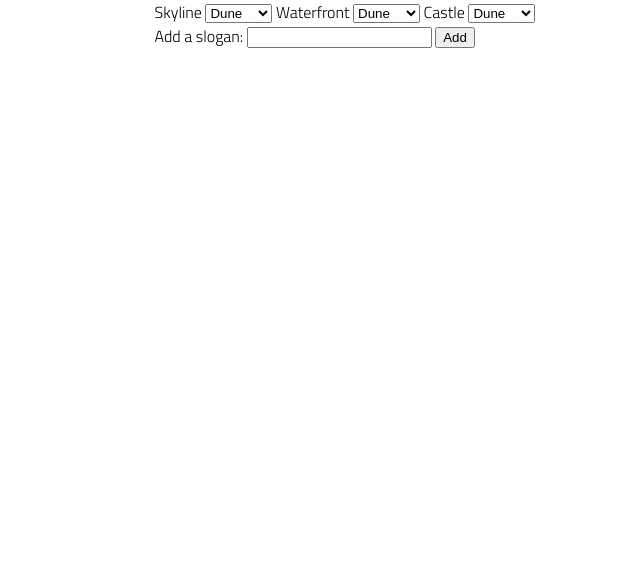
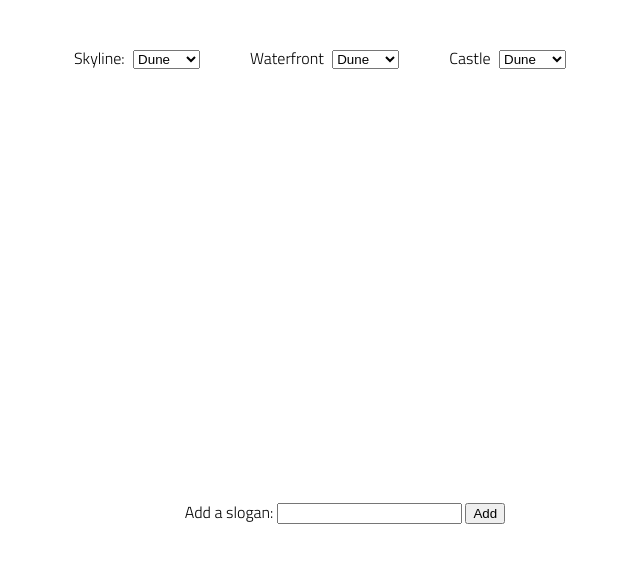
Before and after one commit to Benatovich/city-builder, a plain HTML site: page index.html in a window 1280 px wide. Shown: the whole page, without its empty margins (295-935 px from the left). Drawn offline with Linux system fonts and the light colour scheme.

Commit message:
changed html and css

```diff
--- a/index.html
+++ b/index.html
@@ -14,16 +14,19 @@
 
 <body>
     <main>
-        <div class="top">
         <div class="picker">
+
             <label>
-                Skyline
+                Skyline:
                 <select id="skyline-dropdown">
                     <option value="skyline1">Dune</option>
                     <option value="skyline2">Piltover</option>
                     <option value="skyline3">Zaun</option>
                 </select>
             </label>
+            <div class="skyline">
+                <img id="skyline-image"/>
+            </div>
 
             <label>
                 Waterfront
@@ -33,6 +36,9 @@
                     <option value="waterfront3">Zaun</option>
                 </select>
             </label>
+            <div class="waterfront">
+                <img id="waterfront-image"/>
+            </div>
 
             <label>
                 Castle
@@ -42,39 +48,23 @@
                     <option value="castle3">Zaun</option>
                 </select>
             </label>
-            </div>
-            <div class="slogans">
-                <label>
-                    Add a slogan:
-                    <input class="slogan-input"/>
-                    <button class="slogan-button">Add</button>
-                </label>
-            </div>
-        </div>
-
-        <div class="bottom">
-            <div class="display">
-
-                <div class="skyline">
-                    <img id="skyline-image"/>
-                </div>
-
-                <div class="waterfront">
-                    <img id="waterfront-image"/>
-                </div>
-
             <div class="castle">
                 <img id="castle-image"/>
             </div>
         </div>
-            <div class="slogan-list">
+
+            <div class="slogans">
+                <label>
+                    Add a slogan:
+            <input id="slogan-input"/>
+        </label>
+            <button id="slogan-button">Add</button>
+        <div class="list"></div>
+    </div>
+    <div class="count">
 
     </div>
-            <div class="stats">
-                <p class="report"></p>
-            </div>
 
-        </div>
     </main>
     <script type="module" src="./app.js"></script>
 </body>
--- a/styles/style.css
+++ b/styles/style.css
@@ -75,6 +75,40 @@ header img {
     height: var(--header-height);
 }
 
+.picker {
+    display: flex;
+    flex-direction: row;
+    justify-content: center;
+}
+
+#skyline-dropdown {
+    margin: 50px;
+    margin-left: 5px;
+}
+#waterfront-dropdown {
+    margin: 50px;
+    margin-left: 5px;
+}
+#castle-dropdown {
+    margin: 50px;
+    margin-left: 5px;
+}
+
+.skyline {
+    height: 500px;
+    background-color: salmon;
+}
+
+.waterfront {
+    height: 500px;
+    background-color: salmon;
+}
+
+.castle {
+    height: 500px;
+    background-color: salmon;
+}
+
 p {
     margin: var(--gutter);
 }
```
Lines whose indentation alone changed are shown as unchanged.
